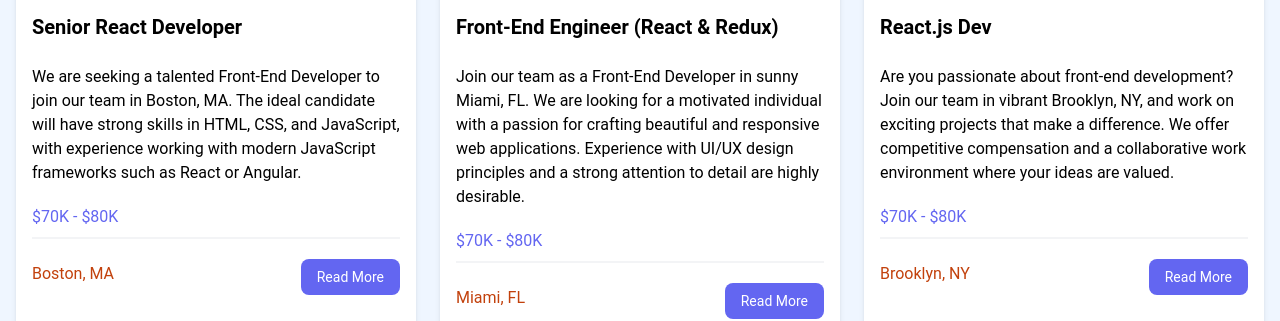
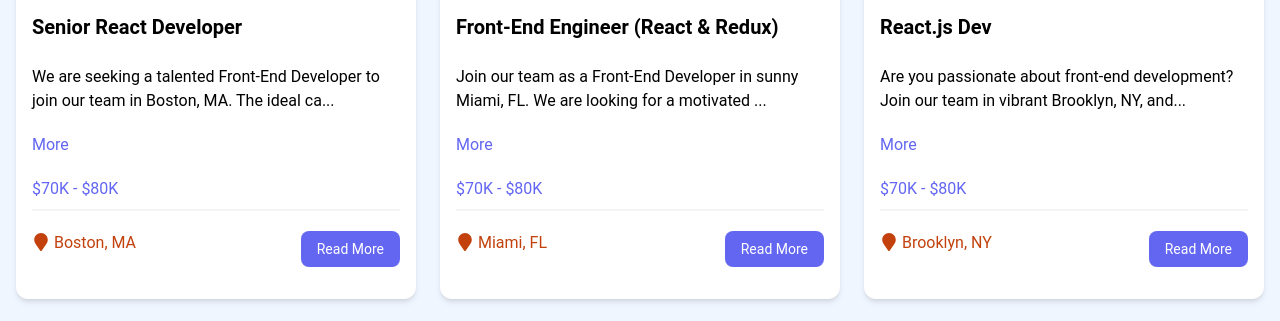
Before and after one commit to shivaak/react-jobs, a React app: page / in a window 1280 px wide. Shown: the part 439-760 px from the top of the page. Built offline with nearby package versions, Linux system fonts and the light colour scheme; the HTML template or start-up script is replaced by a standard one.

Commit message:
Added react icons

```diff
--- a/package.json
+++ b/package.json
@@ -11,7 +11,8 @@
   },
   "dependencies": {
     "react": "^18.2.0",
-    "react-dom": "^18.2.0"
+    "react-dom": "^18.2.0",
+    "react-icons": "^5.2.1"
   },
   "devDependencies": {
     "@types/react": "^18.2.66",
--- a/src/components/JobListing.tsx
+++ b/src/components/JobListing.tsx
@@ -1,4 +1,5 @@
-import React from "react";
+import React, { useState } from "react";
+import { FaMapMarker } from "react-icons/fa";
 
 interface Company {
   name: string;
@@ -22,6 +23,13 @@
 }
 
 const JobListing = ({ job }: Props) => {
+  const [showFullDescription, setShowFullDescription] = useState(false);
+
+  let description = job.description;
+  if (!showFullDescription) {
+    description = job.description.substring(0, 90) + "...";
+  }
+
   return (
     <div className="bg-white rounded-xl shadow-md relative">
       <div className="p-4">
@@ -30,7 +38,13 @@
           <h3 className="text-xl font-bold">{job.title}</h3>
         </div>
 
-        <div className="mb-5">{job.description}</div>
+        <div className="mb-5">{description}</div>
+        <button
+          onClick={() => setShowFullDescription((prevState) => !prevState)}
+          className="text-indigo-500 mb-5 hover:text-indigo-600"
+        >
+          {showFullDescription ? "Less" : "More"}
+        </button>
 
         <h3 className="text-indigo-500 mb-2">{job.salary}</h3>
 
@@ -38,7 +52,7 @@
 
         <div className="flex flex-col lg:flex-row justify-between mb-4">
           <div className="text-orange-700 mb-3">
-            <i className="fa-solid fa-location-dot text-lg"></i>
+            <FaMapMarker className="inline text-lg mb-1 mr-1" />
             {job.location}
           </div>
           <a
```
Also changed, not shown: 1 other file (tests, documents, lock files or other folders).
